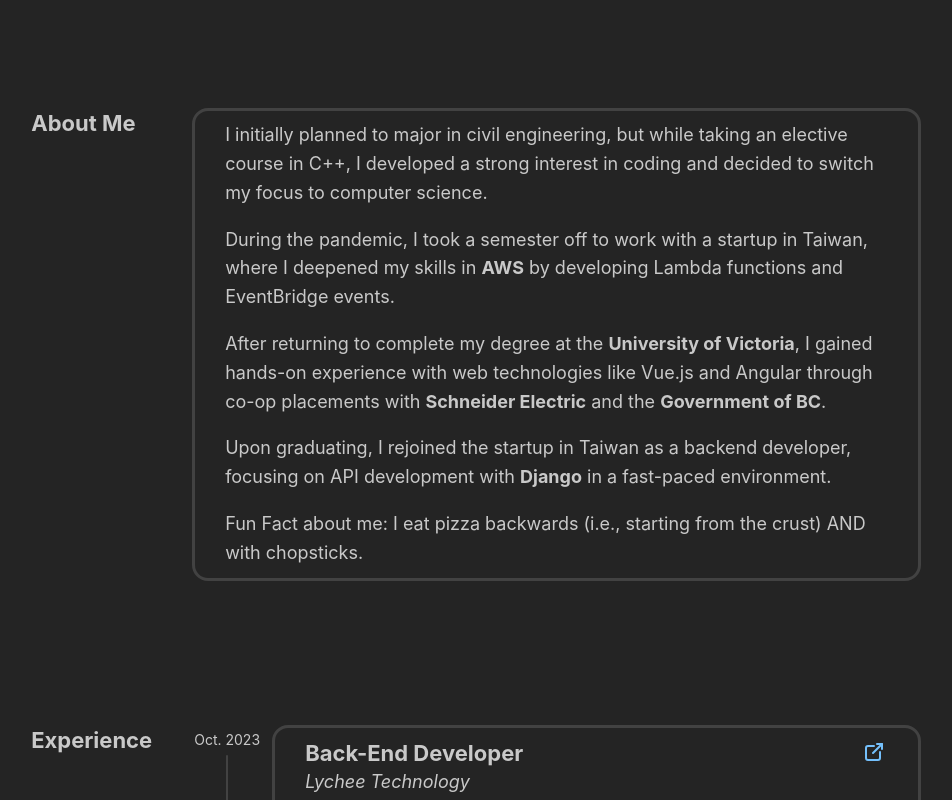
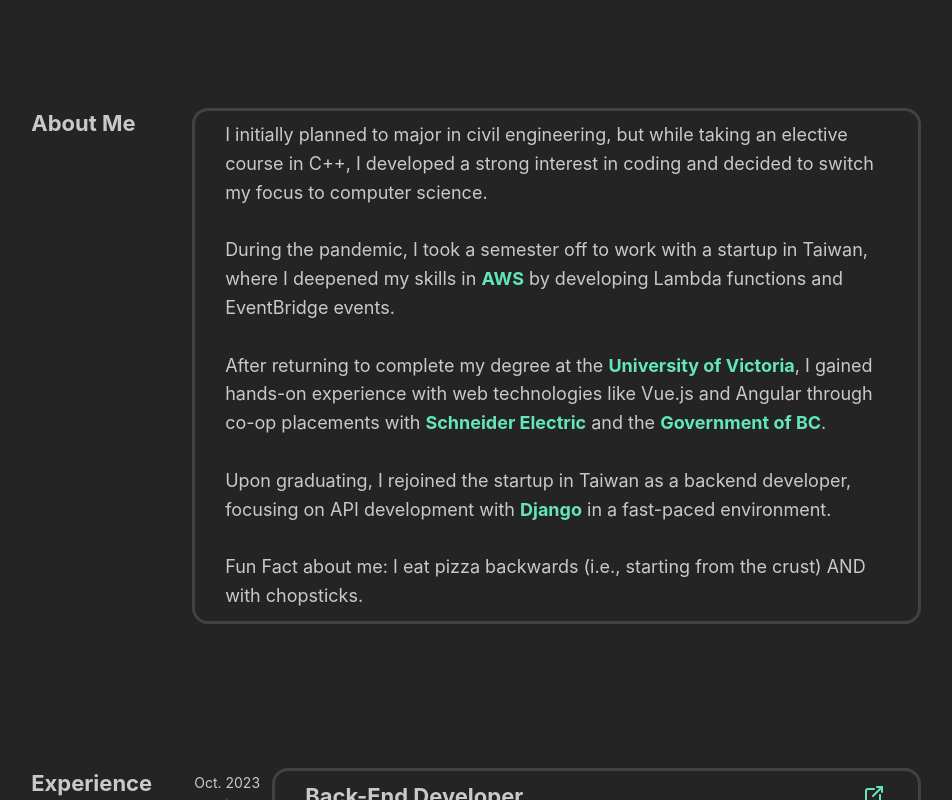
Before and after one commit to garyfan1/my_first_react, a React (Vite) app: page / in a window 1280 px wide. Shown: the part 780-1580 px from the top of the page, without its empty margins (164-1116 px from the left). Built offline with nearby package versions, Linux system fonts and the light colour scheme.

Commit message:
added terminal components

```diff
--- a/src/App.tsx
+++ b/src/App.tsx
@@ -26,6 +26,7 @@
       md: rem(18),
     },
     cursorType: "pointer" /* For switch cursor */,
+    primaryColor: "teal"
   });
 
   const { scrollIntoView: scrollAboutMeItoView, targetRef: aboutMeRef } =
--- a/src/components/aurora.module.css
+++ b/src/components/aurora.module.css
@@ -3,5 +3,5 @@
   width: 1000px;
   border-radius: 50%;
   transform: translate(-50%, -50%);
-  background: radial-gradient(rgba(255, 255, 255, 0.03), transparent 50%);
+  background: radial-gradient(rgba(255, 255, 255, 0.05), transparent 50%);
 }
--- a/src/components/myPaper.tsx
+++ b/src/components/myPaper.tsx
@@ -1,4 +1,4 @@
-import { Grid, GridCol, Image, Paper } from "@mantine/core";
+import { Grid, GridCol, Image, MantineStyleProp, Paper } from "@mantine/core";
 import { useHover, useInViewport, useMergedRef } from "@mantine/hooks";
 import { ReactNode } from "react";
 import classes from "./fadeIn.module.css";
--- /dev/null
+++ b/src/components/terminal/terminal.tsx
@@ -0,0 +1,18 @@
+import TopBanner from "./topBanner";
+
+const Terminal = () => {
+  return (
+    <div
+      style={{
+        border: "2px solid var(--mantine-color-gray-5)",
+        height: "200px",
+        borderRadius: "var(--mantine-radius-md)",
+        backgroundColor: "var(--mantine-color-gray-9)",
+      }}
+    >
+      <TopBanner></TopBanner>
+    </div>
+  );
+};
+
+export default Terminal;
--- /dev/null
+++ b/src/sections/aboutMe.css
@@ -0,0 +1,3 @@
+b{
+    color: #63e6be;
+}
--- a/src/sections/aboutMe.tsx
+++ b/src/sections/aboutMe.tsx
@@ -2,8 +2,9 @@
 import { forwardRef } from "react";
 import MyPaper from "../components/myPaper";
 import { useInViewport, useMergedRef } from "@mantine/hooks";
-import classes from "../components/fadeIn.module.css"
-
+import classes from "../components/fadeIn.module.css";
+import Terminal from "../components/terminal/terminal";
+import "./aboutMe.css";
 
 const AboutMe = forwardRef<HTMLHeadingElement>((_, aboutMeRef) => {
   const containerSize = useMatches({
@@ -16,7 +17,7 @@
     md: "md",
   });
 
-  const {ref, inViewport} = useInViewport();
+  const { ref, inViewport } = useInViewport();
   const myMergedRef = useMergedRef(ref, aboutMeRef);
 
   return (
@@ -24,35 +25,34 @@
       <Container p={{ base: 0, md: 16 }} size={containerSize}>
         <Grid>
           <Grid.Col pl={{ base: 30, md: 8 }} span={{ base: 12, md: 2 }}>
-            <Title order={3} ref={myMergedRef} className={inViewport ? classes.fadeIn : classes.hiddenLeft}>
+            <Title
+              order={3}
+              ref={myMergedRef}
+              className={inViewport ? classes.fadeIn : classes.hiddenLeft}
+            >
               About Me
             </Title>
           </Grid.Col>
           <Grid.Col pl={18} span={{ base: 12, md: 10 }}>
             <MyPaper>
-              <Text size={textSize}>
+              <Text size={textSize} style={{ whiteSpace: "pre-wrap" }}>
                 I initially planned to major in civil engineering, but while
                 taking an elective course in C++, I developed a strong interest
                 in coding and decided to switch my focus to computer science.
-              </Text>
-              <Text mt={{ base: 12, md: 18 }} size={textSize}>
+                {"\n\n"}
                 During the pandemic, I took a semester off to work with a
                 startup in Taiwan, where I deepened my skills in <b>AWS</b> by
                 developing Lambda functions and EventBridge events.
-              </Text>
-              <Text mt={{ base: 12, md: 18 }} size={textSize}>
+                {"\n\n"}
                 After returning to complete my degree at the{" "}
                 <b>University of Victoria</b>, I gained hands-on experience with
                 web technologies like Vue.js and Angular through co-op
                 placements with <b>Schneider Electric</b> and the{" "}
-                <b>Government of BC</b>.
-              </Text>
-              <Text mt={{ base: 12, md: 18 }} size={textSize}>
+                <b>Government of BC</b>.{"\n\n"}
                 Upon graduating, I rejoined the startup in Taiwan as a backend
                 developer, focusing on API development with <b>Django</b> in a
                 fast-paced environment.
-              </Text>
-              <Text mt={{ base: 12, md: 18 }} size={textSize}>
+                {"\n\n"}
                 Fun Fact about me: I eat pizza backwards (i.e., starting from
                 the crust) AND with chopsticks.
               </Text>
```
Also changed, not shown: src/components/terminal/topBanner.tsx (added, +24 -0 lines), src/components/terminal/windowButton.tsx (added, +20 -0 lines).
